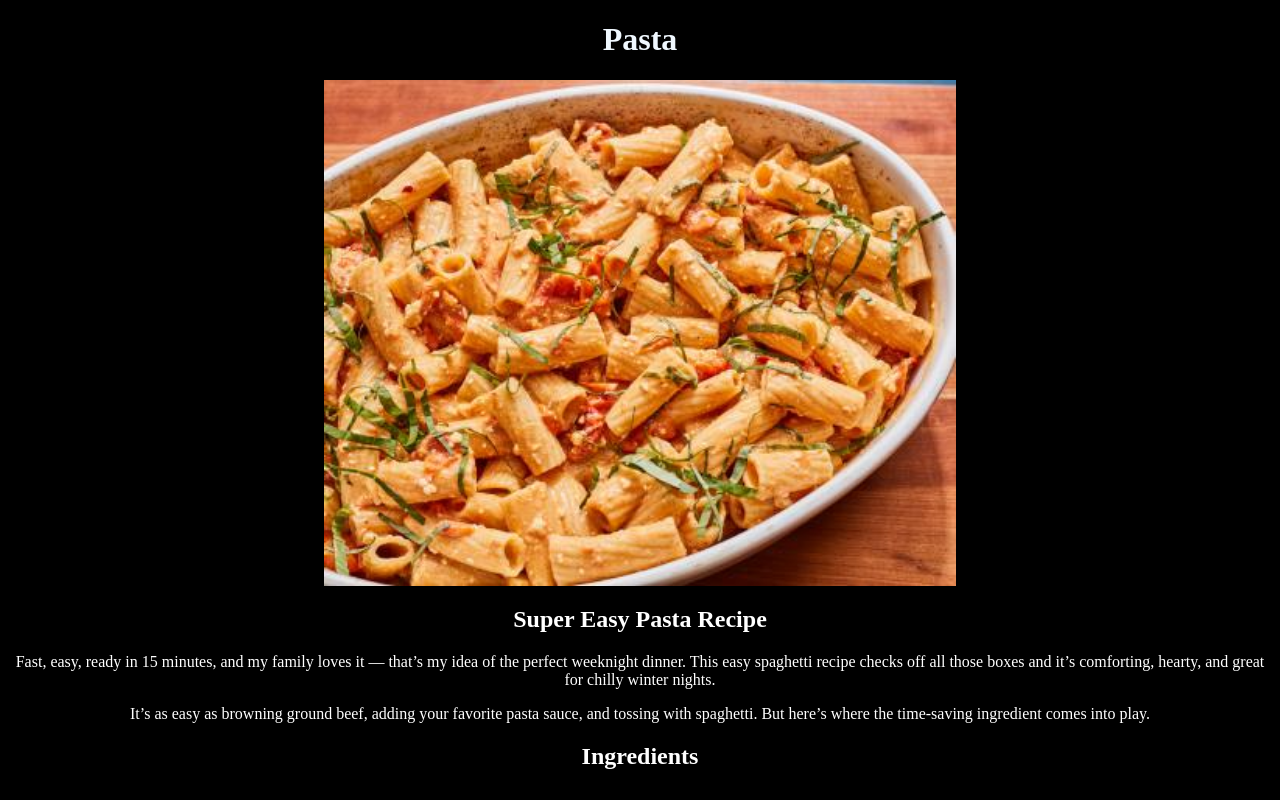
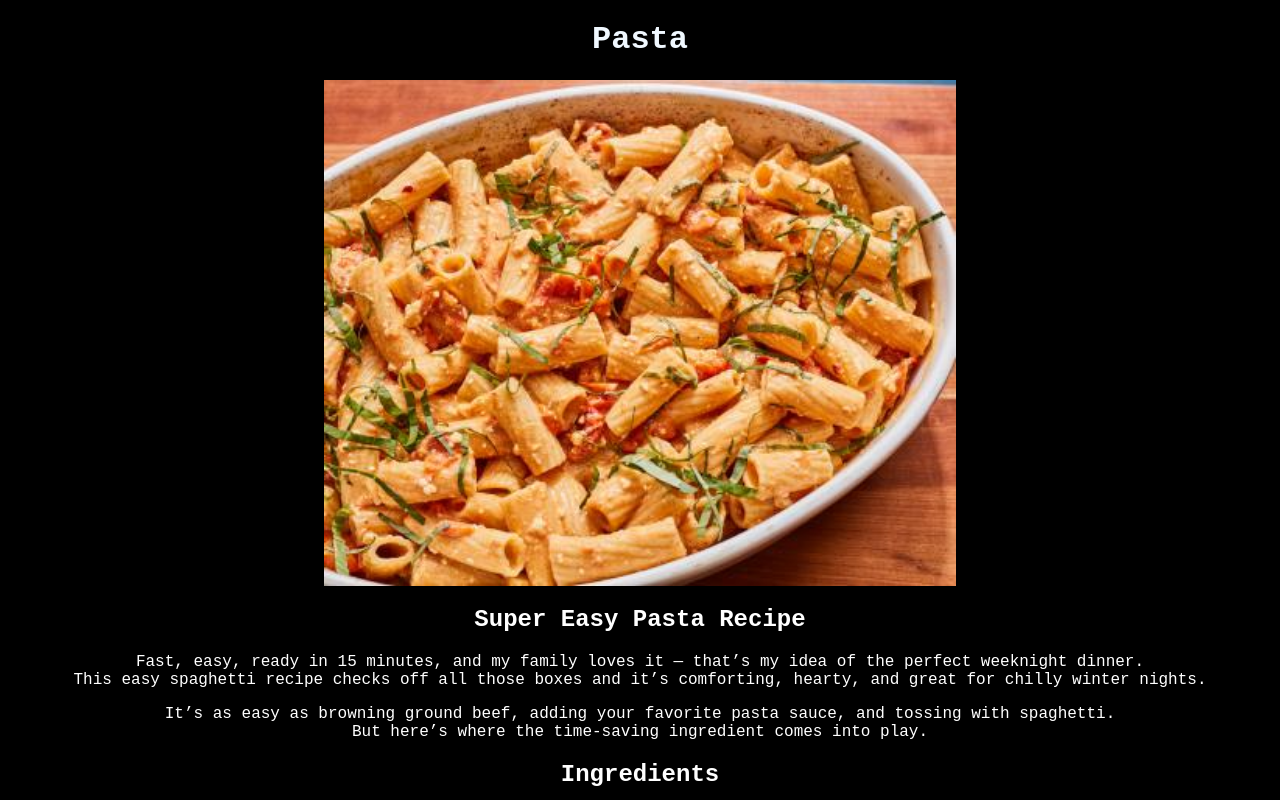
Before and after one commit to hunters48/odin-recipes, a plain HTML site: page recipes/pasta.html in a window 1280 px wide. Shown: the top 800 px of the page. Drawn offline with Linux system fonts and the light colour scheme.

Commit message:
Change font to Monaco on all pages

```diff
--- a/recipes/pasta.html
+++ b/recipes/pasta.html
@@ -11,6 +11,7 @@
             background-color: black;
             color: white;
             text-align: center;
+            font-family: monospace, "Monaco";
         }
     </style>
 </head>
@@ -20,10 +21,10 @@
     <h2>Super Easy Pasta Recipe</h2>
     <p>
         Fast, easy, ready in 15 minutes, and my family loves it — that’s my idea of the perfect weeknight dinner.
-        This easy spaghetti recipe checks off all those boxes and it’s comforting, hearty, and great for chilly winter nights.
+        <br>This easy spaghetti recipe checks off all those boxes and it’s comforting, hearty, and great for chilly winter nights.
     </p>
     <p>
-        It’s as easy as browning ground beef, adding your favorite pasta sauce, and tossing with spaghetti. But here’s where the time-saving ingredient comes into play.
+        It’s as easy as browning ground beef, adding your favorite pasta sauce, and tossing with spaghetti.<br>But here’s where the time-saving ingredient comes into play.
     </p>
 
     <h2>Ingredients</h2>
--- a/styles.css
+++ b/styles.css
@@ -9,6 +9,7 @@ p {
 h1 {
   color:aliceblue;
   text-align: center;
+  font-family: monospace, "Monaco";
 }
 
 .menu {
```
Also changed, not shown: index.html (+2 -0 lines), recipes/hamburger.html (+2 -1 lines), recipes/tacos.html (+2 -1 lines).
